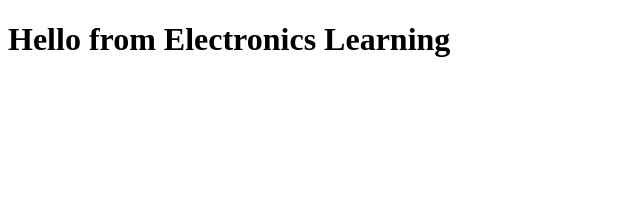
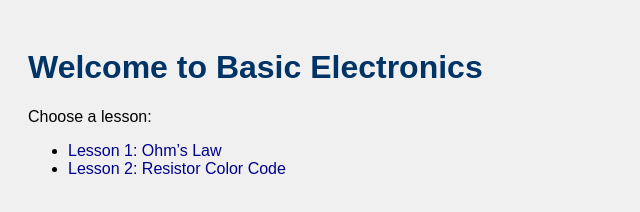
Before and after one commit to Yingdanai/E_learning_T1, a plain HTML site: page index.html in a window 1280 px wide. Shown: the whole page, without its empty margins (0-640 px from the left). Drawn offline with Linux system fonts and the light colour scheme.

Commit message:
Update index.html

```diff
--- a/index.html
+++ b/index.html
@@ -2,8 +2,14 @@
 <html>
 <head>
   <title>Basic Electronics</title>
+  <link rel="stylesheet" href="style.css">
 </head>
 <body>
-  <h1>Hello from Electronics Learning</h1>
+  <h1>Welcome to Basic Electronics</h1>
+  <p>Choose a lesson:</p>
+  <ul>
+    <li><a href="lesson1.html">Lesson 1: Ohm’s Law</a></li>
+    <li><a href="lesson2.html">Lesson 2: Resistor Color Code</a></li>
+  </ul>
 </body>
 </html>
```
